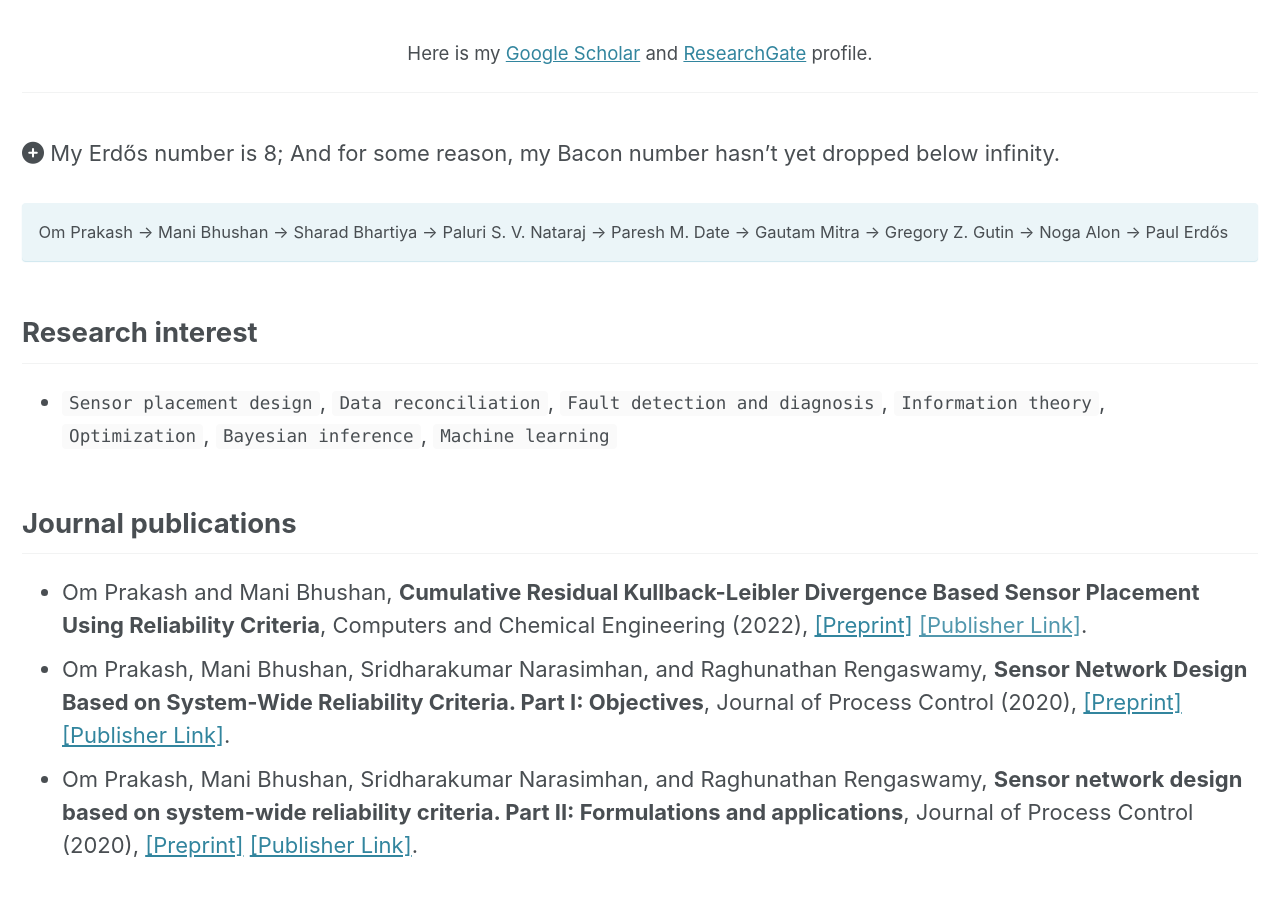
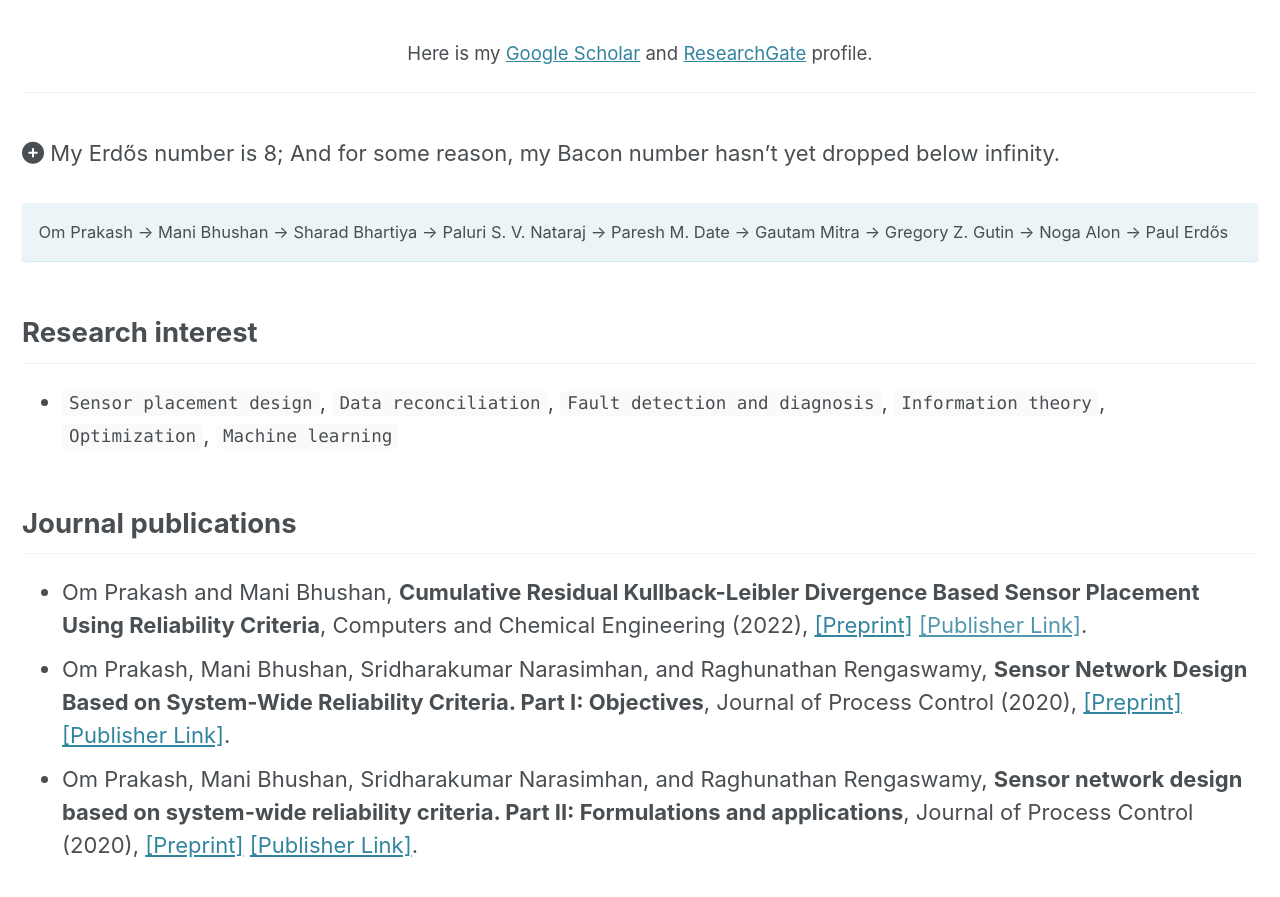
Before and after one commit to prakashoms/prakashoms.github.io, a Jekyll site: the page built from _pages/research.md, in a window 1280 px wide, cut to the strip 434-1347 px from the top of the page. Shown: the top 897 px of the strip. Built offline with Jekyll 4.4.1, drawn with Linux system fonts in a browser that asks for light colours; cached includes are drawn as plain includes; nearby versions of some CDN libraries.

Commit message:
Update research.md

```diff
--- a/_pages/research.md
+++ b/_pages/research.md
@@ -30,7 +30,7 @@ Om Prakash -> Mani Bhushan -> Sharad Bhartiya -> Paluri S. V. Nataraj -> Paresh
 {: .notice--info}
 
 ## Research interest
-- `Sensor placement design`, `Data reconciliation`, `Fault detection and diagnosis`, `Information theory`, `Optimization`, `Bayesian inference`, `Machine learning`
+- `Sensor placement design`, `Data reconciliation`, `Fault detection and diagnosis`, `Information theory`, `Optimization`, `Machine learning`
 
 ## Journal publications
 - Om Prakash and Mani Bhushan, **Cumulative Residual Kullback-Leibler Divergence Based Sensor Placement Using Reliability Criteria**, Computers and Chemical Engineering (2022), [[Preprint]](https://www.researchgate.net/publication/361864977_Cumulative_Residual_Kullback-Leibler_Divergence_Based_Sensor_Placement_Using_Reliability_Criteria) [[Publisher Link]]().
```
